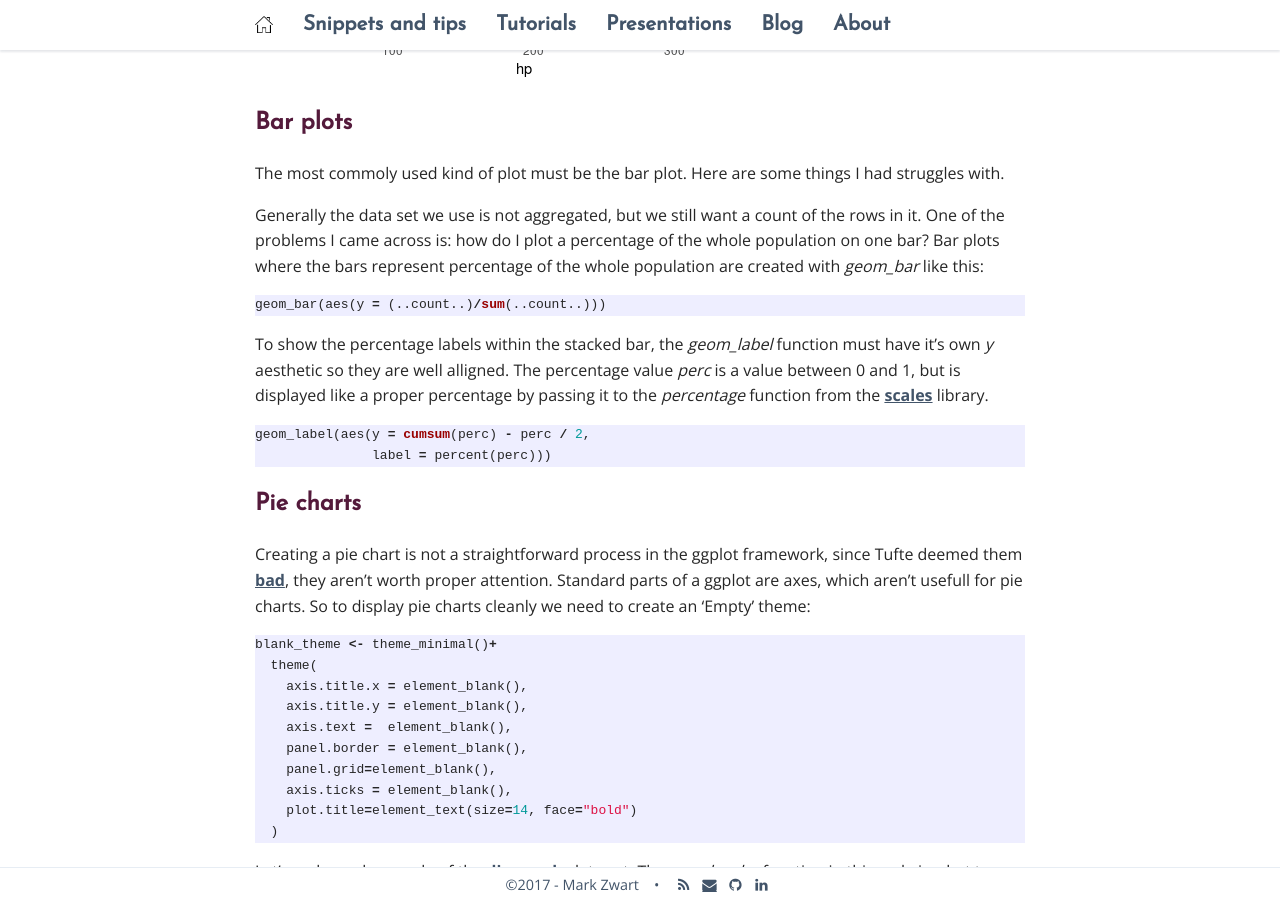
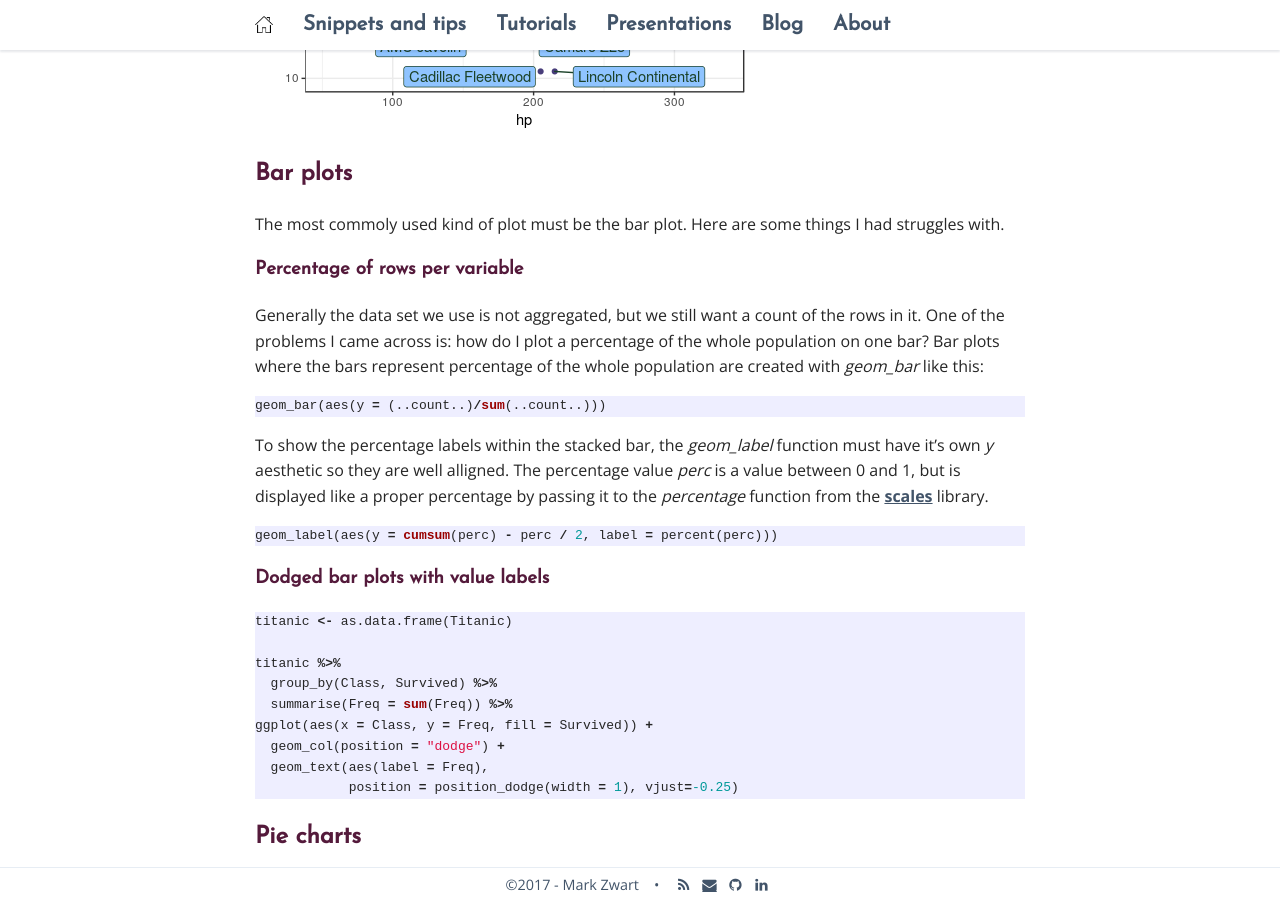
Before and after one commit to mark-me/mark-me.github.io, a Jekyll site: the page built from _pages/snippets-and-tips/graphs/graphs.md, in a window 1280 px wide and 900 px high, scrolled down 2420 px. Built offline with Jekyll 4.4.1, drawn with Linux system fonts in a browser that asks for light colours; nearby versions of some CDN libraries; comment, search, counter and statistics services are not loaded; some of the changed text lies outside the part shown.

Commit message:
Update graphs.md

````diff
--- a/_pages/snippets-and-tips/graphs/graphs.md
+++ b/_pages/snippets-and-tips/graphs/graphs.md
@@ -61,14 +61,28 @@ ggplot(mtcars, aes(x = hp, y = mpg)) +
 
 The most commoly used kind of plot must be the bar plot. Here are some things I had struggles with.
 
+### Percentage of rows per variable
+
 Generally the data set we use is not aggregated, but we still want a count of the rows in it. One of the problems I came across is: how do I plot a percentage of the whole population on one bar? Bar plots where the bars represent percentage of the whole population are created with _geom_bar_ like this:
 ```r
 geom_bar(aes(y = (..count..)/sum(..count..)))
 ```
 To show the percentage labels within the stacked bar, the _geom_label_ function must have it's own _y_ aesthetic so they are well alligned. The percentage value _perc_ is a value between 0 and 1, but is displayed like a proper percentage by passing it to the _percentage_ function from the **[scales](https://www.rdocumentation.org/packages/scales)** library.
 ```r
-geom_label(aes(y = cumsum(perc) - perc / 2,
-               label = percent(perc)))
+geom_label(aes(y = cumsum(perc) - perc / 2, label = percent(perc)))
+```
+### Dodged bar plots with value labels
+
+```r
+titanic <- as.data.frame(Titanic)
+
+titanic %>%
+  group_by(Class, Survived) %>%
+  summarise(Freq = sum(Freq)) %>%
+ggplot(aes(x = Class, y = Freq, fill = Survived)) +
+  geom_col(position = "dodge") +
+  geom_text(aes(label = Freq),
+            position = position_dodge(width = 1), vjust=-0.25)
 ```
 
 ## Pie charts
````
